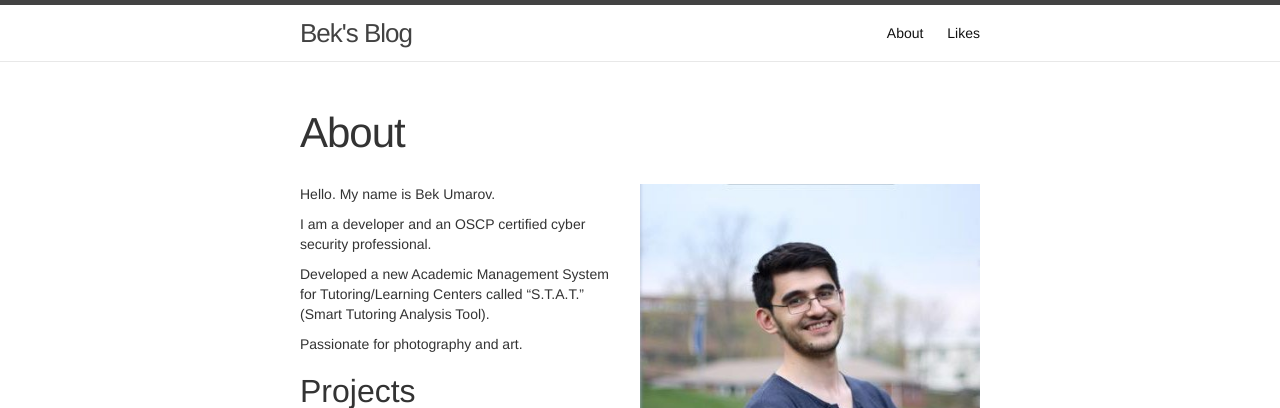
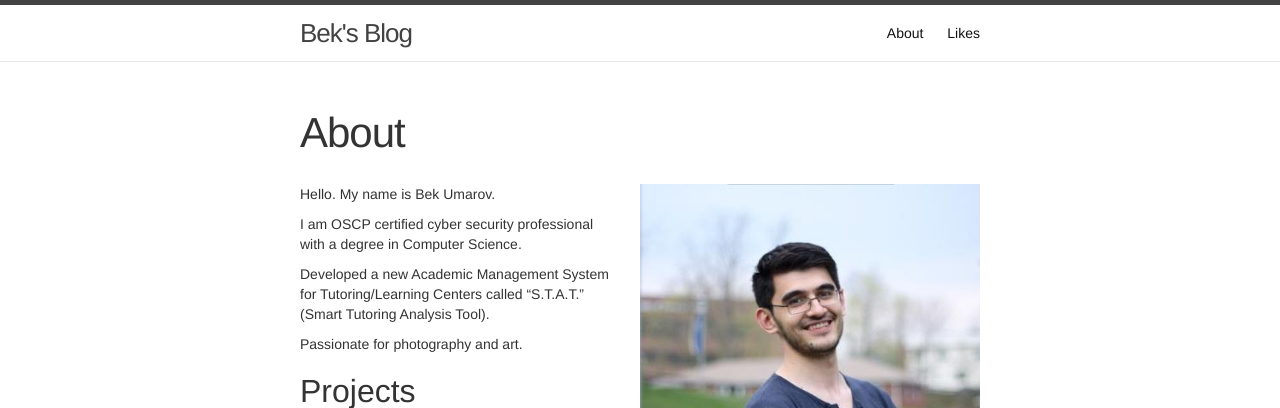
Before and after one commit to bekhzod0725/bekhzod0725.github.io, a Jekyll site: the page built from about.md, in a window 1280 px wide. Shown: the top 408 px of the page. Built offline with Jekyll 4.4.1, drawn with Linux system fonts in a browser that asks for light colours.

Commit message:
Update about.md

```diff
--- a/about.md
+++ b/about.md
@@ -10,7 +10,7 @@ permalink: /about/
 
 Hello. My name is Bek Umarov.
 
-I am a developer and an OSCP certified cyber security professional.
+I am OSCP certified cyber security professional with a degree in Computer Science.
 
 Developed a new Academic Management System for Tutoring/Learning Centers called "S.T.A.T." (Smart Tutoring Analysis Tool).
 
```
